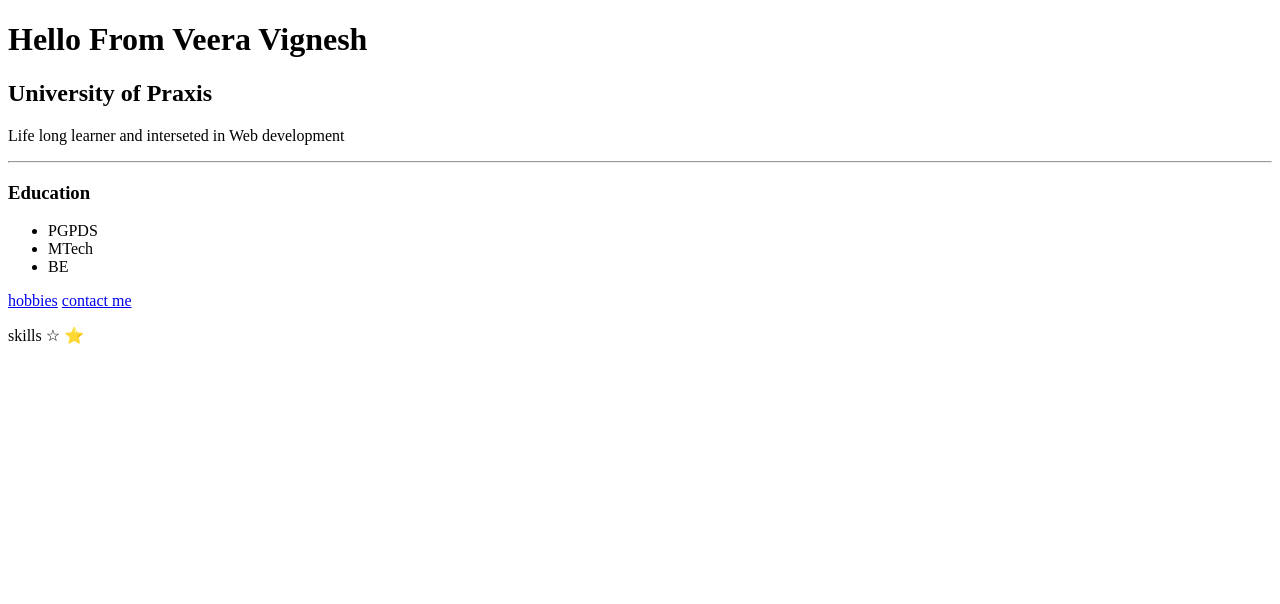
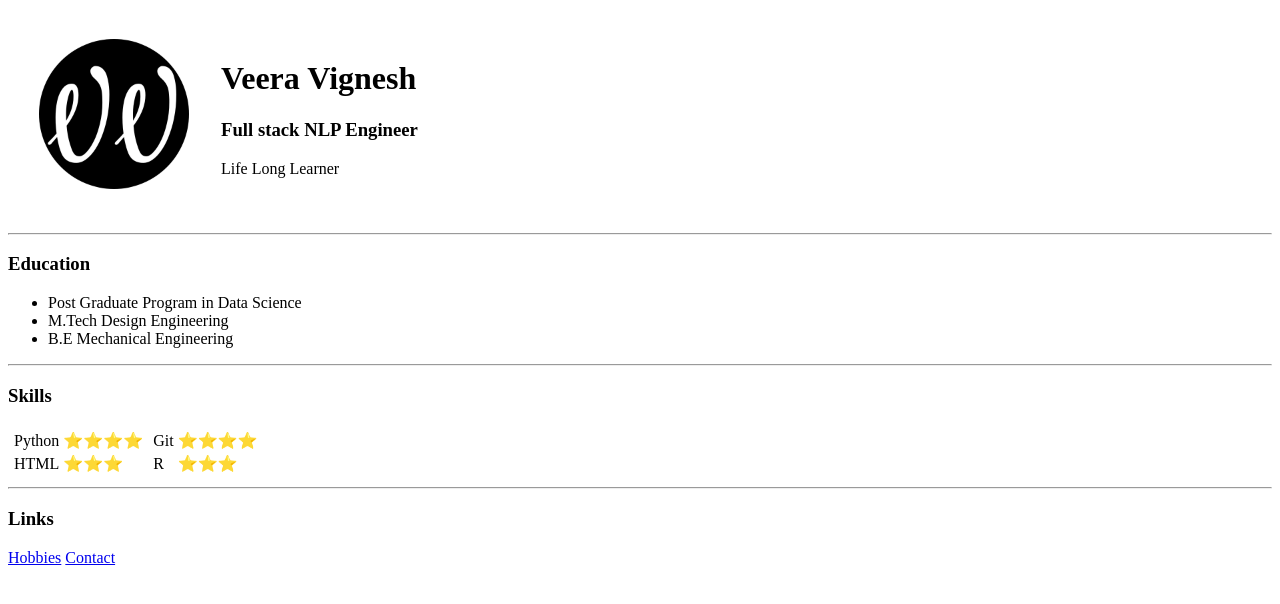
Before and after one commit to veeravignesh1/Udemy_Complete_Web_Dev_Bootcamp, a plain HTML site: page HTML - Personal Site/index.html in a window 1280 px wide. Drawn offline with Linux system fonts and the light colour scheme.

Commit message:
HTML section completed

```diff
--- a/HTML - Personal Site/index.html
+++ b/HTML - Personal Site/index.html
@@ -6,18 +6,58 @@
     <title>&heartsuit; Personal Website</title>
   </head>
   <body>
-      <h1>Hello From <b>Veera Vignesh</b></h1>
-      <h2>University of Praxis</h2>
-      <p>Life long learner and interseted in Web development</p>
-      <hr>
-      <h3>Education</h3>
-      <ul>
-          <li>PGPDS</li>
-          <li>MTech</li>
-          <li>BE</li>
-      </ul>
-      <a href="hobbies.html">hobbies</a>
-      <a href="contact.html">contact me</a>
-      <p>skills &star; ⭐</p>
+    <table cellspacing="30">
+      <tr>
+        <td>
+          <img src="../VV.png" alt="" width="150" />
+        </td>
+        <td>
+          <h1>Veera Vignesh</h1>
+          <h3>Full stack NLP Engineer</h3>
+          <p>Life Long Learner</p>
+        </td>
+      </tr>
+    </table>
+    <hr>
+    <h3>Education</h3>
+    <ul>
+      <li>Post Graduate Program in Data Science</li>
+      <li>M.Tech Design Engineering</li>
+      <li>B.E Mechanical Engineering</li>
+    </ul>
+    <hr>
+    <h3>Skills</h3>
+    <table>
+      <tr>
+        <td>
+          <table>
+            <tr>
+              <td>Python</td>
+              <td>⭐⭐⭐⭐</td>
+            </tr>
+            <tr>
+              <td>HTML</td>
+              <td>⭐⭐⭐</td>
+            </tr>
+          </table>
+        </td>
+        <td>
+          <table>
+            <tr>
+              <td>Git</td>
+              <td>⭐⭐⭐⭐</td>
+            </tr>
+            <tr>
+              <td>R</td>
+              <td>⭐⭐⭐</td>
+            </tr>
+          </table>
+        </td>
+      </tr>
+    </table>
+    <hr>
+    <h3>Links</h3>
+    <a href="hobbies.html">Hobbies</a>
+    <a href="contact.html">Contact</a>
   </body>
 </html>
```
Also changed, not shown: HTML - Personal Site/contact.html (+12 -23 lines), VV.png (added).
